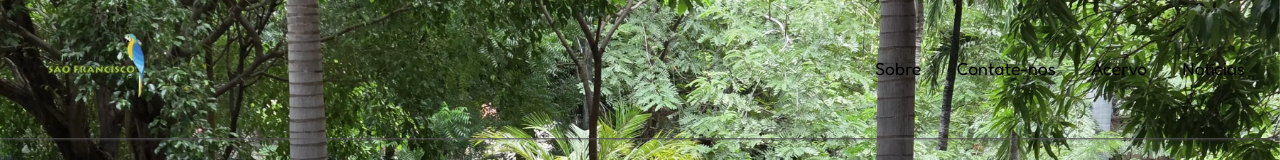
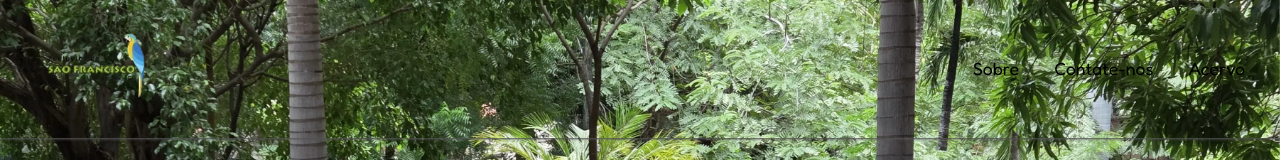
Before and after one commit to Leone0038/museu-regional-caninde, a Next.js app: page / in a window 1280 px wide. Shown: the top 160 px of the page. Built offline with nearby package versions, Linux system fonts and the light colour scheme.

Commit message:
remove link

```diff
--- a/components/NavBar.tsx
+++ b/components/NavBar.tsx
@@ -4,14 +4,19 @@ const links = [
     { href: "/sobre", label: "Sobre" },
     { href: "/contatos", label: "Contate-nos" },
     { href: "/acervo", label: "Acervo" },
-    { href: "/noticias", label: "Notícias" },
 ];
 
 export default function NavBar() {
     return (
         <nav className="flex gap-8 flex-wrap justify-center">
             {links.map(({ href, label }, i) => (
-                <Link className='text-shadow-lg shadow-black' href={href} key={i}>{label}</Link>
+                <Link
+                    className="text-shadow-lg shadow-black"
+                    href={href}
+                    key={i}
+                >
+                    {label}
+                </Link>
             ))}
         </nav>
     );
```
